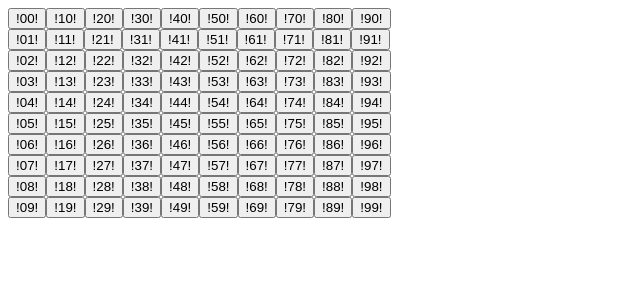
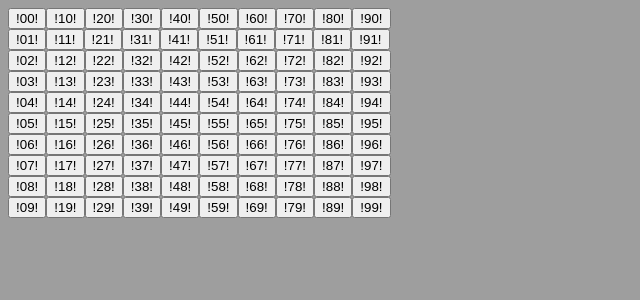
Before and after one commit to ByteWither/minesweeper, a React app: page / in a window 1280 px wide. Shown: the top 300 px of the page, without its empty margins (0-640 px from the left). Built offline with nearby package versions, Linux system fonts and the light colour scheme.

Commit message:
style(body): add test styles

```diff
--- a/src/App/index.tsx
+++ b/src/App/index.tsx
@@ -1,6 +1,7 @@
 import React from "react"
 import ReactDOM from "react-dom"
 import { App } from "./App"
+import "../Sass/style.sass"
 
 ReactDOM.render(
     <React.StrictMode>
--- /dev/null
+++ b/src/Sass/style.sass
@@ -0,0 +1,2 @@
+body
+    background-color: #9e9e9e
```
